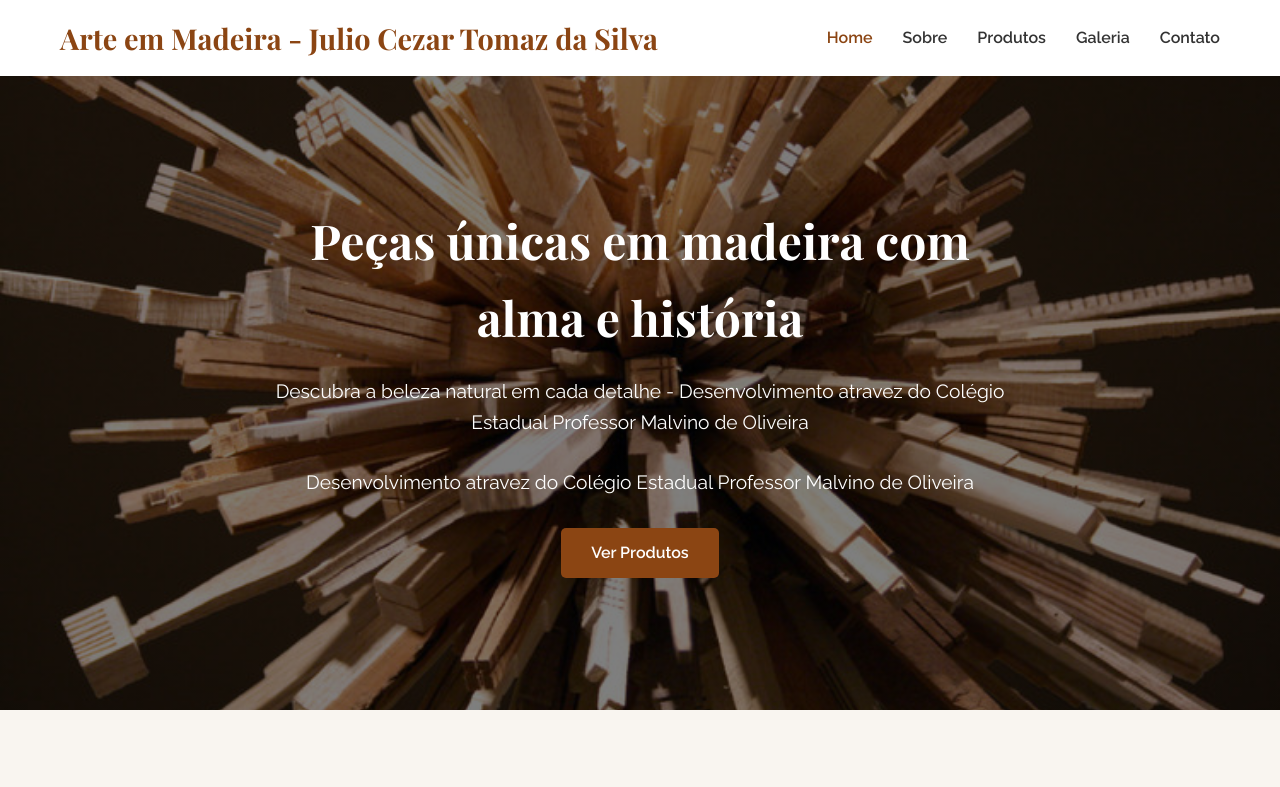
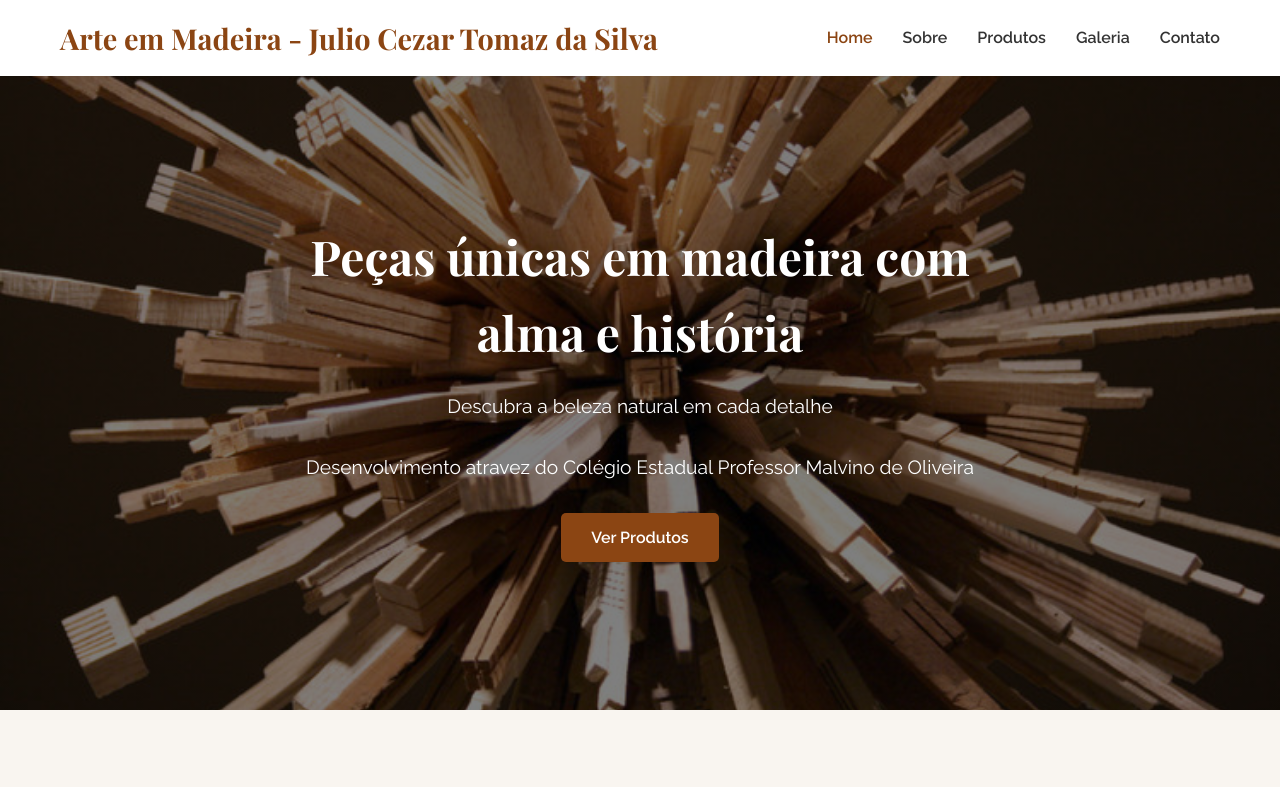
Before and after one commit to Silvaz08/-Projeto-P-gina-de-profiss-o-no-GitHub, a plain HTML site: page index.html in a window 1280 px wide. Shown: the top 787 px of the page. Drawn offline with nearby package versions, Linux system fonts and the light colour scheme.

Commit message:
Update index.html

```diff
--- a/index.html
+++ b/index.html
@@ -34,7 +34,7 @@
     <section class="banner">
         <div class="banner-content">
             <h2>Peças únicas em madeira com alma e história</h2>
-            <p>Descubra a beleza natural em cada detalhe - Desenvolvimento atravez do Colégio Estadual Professor Malvino de Oliveira</p>
+            <p>Descubra a beleza natural em cada detalhe</p>
             <p>Desenvolvimento atravez do Colégio Estadual Professor Malvino de Oliveira</p>
             <a href="produtos.html" class="btn">Ver Produtos</a>
         </div>
```
